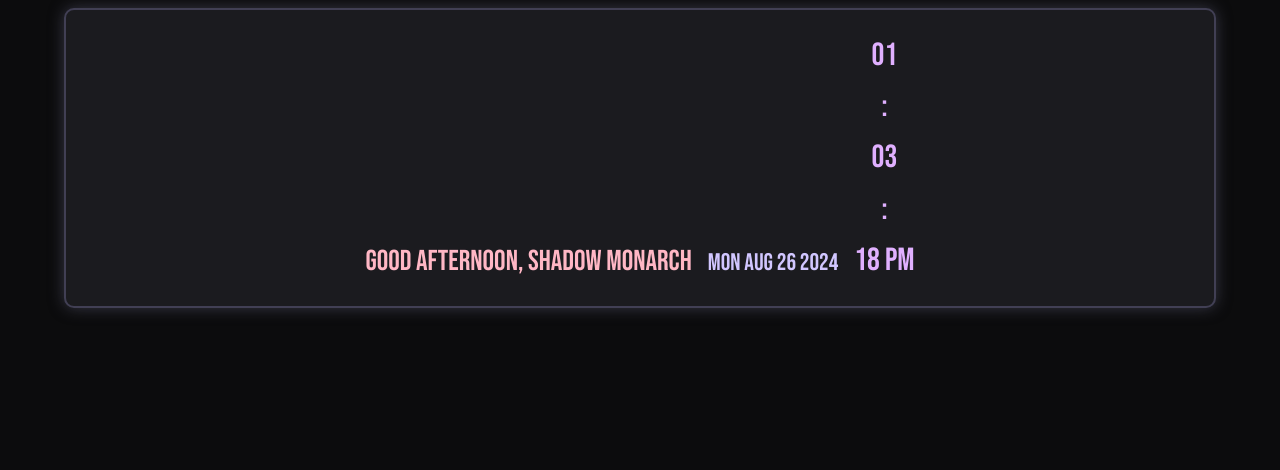
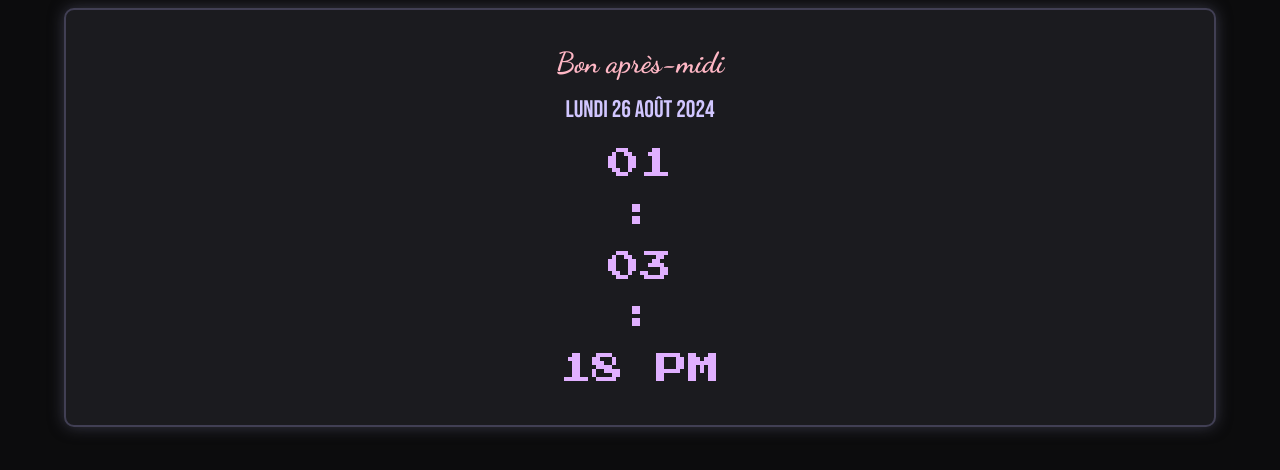
Before and after one commit to Anovar456/Solo-leveling, a plain HTML site: page index.html in a window 1280 px wide. Drawn offline with Linux system fonts and the light colour scheme.

Commit message:
Update index.html

```diff
--- a/index.html
+++ b/index.html
@@ -1,10 +1,10 @@
 <!DOCTYPE html>
-<html lang="en">
+<html lang="fr">
 <head>
     <link href="https://fonts.googleapis.com/css2?family=Dancing+Script:wght@700&family=Bebas+Neue&family=Press+Start+2P&display=swap" rel="stylesheet">
     <meta charset="UTF-8">
     <meta name="viewport" content="width=device-width, initial-scale=1.0">
-    <title>Solo Leveling Themed Greeting</title>
+    <title>Salutation Solo Leveling</title>
 
     <style>
         /*CSS RESETS*/
@@ -49,8 +49,19 @@
             transform: translateY(-5px);
         }
 
-        .clock, .date, .greet {
-            display: inline-block;
+        .greet-date, .clock {
+            display: block;
+            margin: 10px 0;
+        }
+
+        .greet {
+            font-family: 'Dancing Script', cursive;
+            font-size: 1.8rem;
+            color: #ffb7c5;
+            margin-bottom: 5px;
+        }
+
+        .date {
             font-size: 1.5rem;
             color: #d1c6ff;
             font-family: 'Bebas Neue', cursive;
@@ -67,20 +78,16 @@
             font-size: 2rem;
             color: #e0b0ff;
         }
-
-        .greet {
-            font-size: 1.8rem;
-            color: #ffb7c5;
-        }
-
     </style>
 </head>
 <body>
     <div class="full-table">
         <div class="table-cell">
             <div class="card">
-                <div class="greet" id="greet"></div>
-                <div class="date" id="date"></div>
+                <div class="greet-date">
+                    <div class="greet" id="greet"></div>
+                    <div class="date" id="date"></div>
+                </div>
                 <div class="clock">
                     <div class="time" id="hour"></div>
                     <div class="colon">:</div>
@@ -95,7 +102,7 @@
     <script>
         function date() {
             var today = new Date();
-            document.getElementById('date').innerHTML = today.toDateString();
+            document.getElementById('date').innerHTML = today.toLocaleDateString('fr-FR', { weekday: 'long', year: 'numeric', month: 'long', day: 'numeric' });
         }
 
         function clock() {
@@ -112,11 +119,11 @@
             var hrs = today.getHours();
             var greet;
             if (hrs < 12)
-                greet = 'Good Morning, Shadow Monarch';
+                greet = 'Bonjour';
             else if (hrs >= 12 && hrs <= 17)
-                greet = 'Good Afternoon, Shadow Monarch';
+                greet = 'Bon après-midi';
             else if (hrs >= 17 && hrs <= 24)
-                greet = 'Good Evening, Shadow Monarch';
+                greet = 'Bonsoir';
 
             document.getElementById('greet').innerHTML = greet;
             document.getElementById('hour').innerHTML = hour;
```
